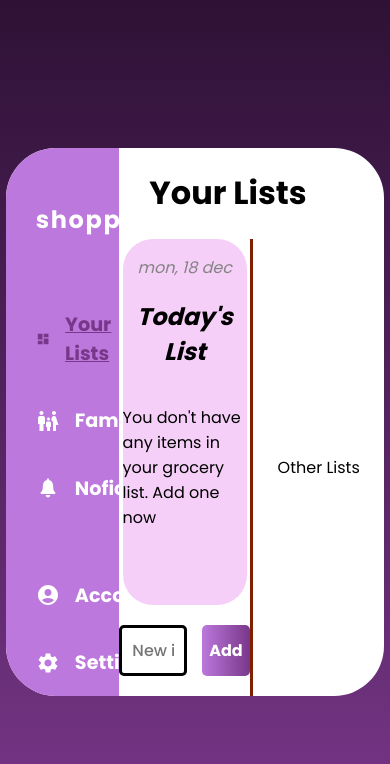
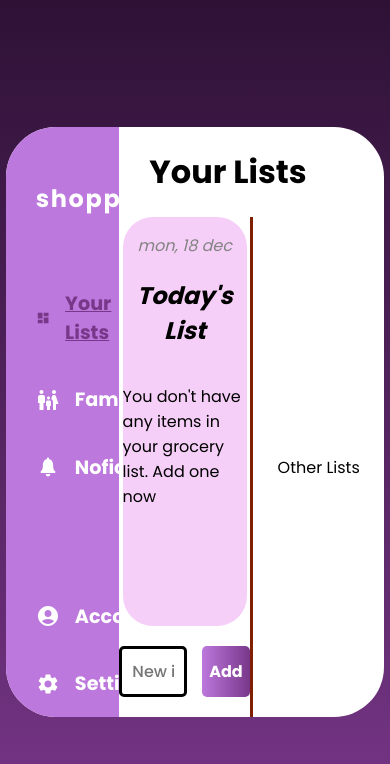
Before and after one commit to katty-ptk/shopping_list, a React (Create React App) app: page / in a window 390 px wide. Shown: the top 764 px of the page. Built offline with nearby package versions, Linux system fonts and the light colour scheme.

Commit message:
fixed warning & vertical responsiveness

```diff
--- a/src/components/lists/ListItem.tsx
+++ b/src/components/lists/ListItem.tsx
@@ -1,5 +1,5 @@
 import React, { useState } from 'react'
-import { MdCancel, MdCheckBox, MdOutlineCheckBoxOutlineBlank } from 'react-icons/md'
+import { MdCancel, MdOutlineCheckBoxOutlineBlank } from 'react-icons/md'
 
 export interface ListItemInterface {
     item_name: string,
--- a/src/styles/home_screen/_home_screen.scss
+++ b/src/styles/home_screen/_home_screen.scss
@@ -11,8 +11,9 @@
     justify-content: center;
     align-items: center;
 
+
     #center_component {
-        height: 65%;
+        height: 70%;
         width:  97%;
         max-width: 1500px;
 
@@ -25,6 +26,8 @@
         justify-content: space-between;
 
         #left_menu {
+            overflow-y: auto;
+
             width: 30%;
             border-top-left-radius: 50px;
             border-bottom-left-radius: 50px;
@@ -75,6 +78,8 @@
         }
 
         #right_data {
+            overflow-y: auto;
+
             width: 70%;
             display: flex;
             justify-content: center;
--- a/src/styles/style.css
+++ b/src/styles/style.css
@@ -8,7 +8,7 @@
   align-items: center;
 }
 #home_screen #center_component {
-  height: 65%;
+  height: 70%;
   width: 97%;
   max-width: 1500px;
   background-color: white;
@@ -18,6 +18,7 @@
   justify-content: space-between;
 }
 #home_screen #center_component #left_menu {
+  overflow-y: auto;
   width: 30%;
   border-top-left-radius: 50px;
   border-bottom-left-radius: 50px;
@@ -57,6 +58,7 @@
   text-decoration: underline;
 }
 #home_screen #center_component #right_data {
+  overflow-y: auto;
   width: 70%;
   display: flex;
   justify-content: center;
```
Also changed, not shown: 1 other file (tests, documents, lock files or other folders).
